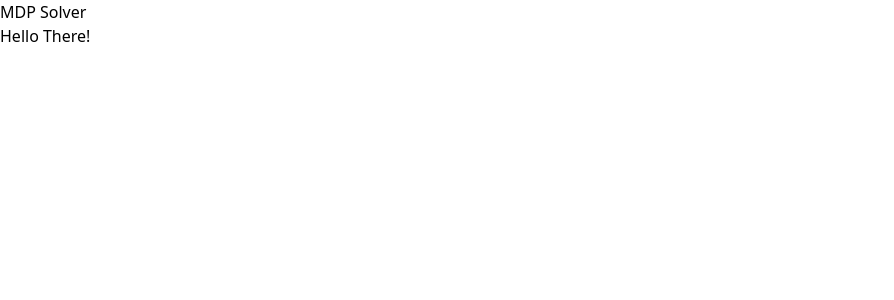
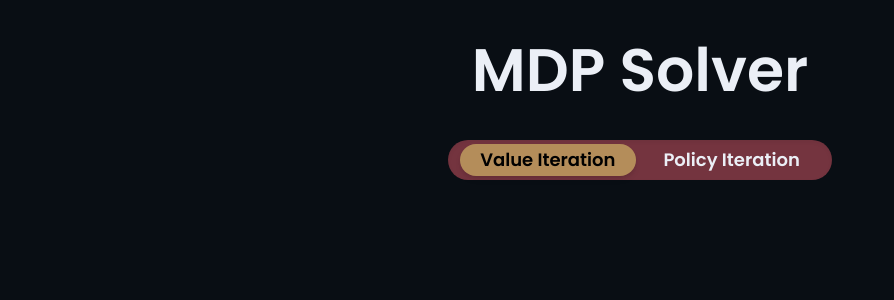
Before and after one commit to Toleas03/mdp-solver, a React (Create React App) app: page / in a window 1280 px wide. Shown: the top 300 px of the page, without its empty margins (0-894 px from the left). Built offline with nearby package versions, Linux system fonts and the light colour scheme.

Commit message:
Added functionless toggle

```diff
--- a/public/index.html
+++ b/public/index.html
@@ -7,7 +7,7 @@
     <meta name="theme-color" content="#000000" />
     <meta
       name="description"
-      content="Web site created using create-react-app"
+      content="MDP Solver"
     />
     <link rel="apple-touch-icon" href="%PUBLIC_URL%/logo192.png" />
     <!--
@@ -24,9 +24,9 @@
       work correctly both with client-side routing and a non-root public URL.
       Learn how to configure a non-root public URL by running `npm run build`.
     -->
-    <title>React App</title>
+    <title>MDP Solver</title>
   </head>
-  <body>
+  <body class="bg-bkg-200 font-poppins text-center">
     <noscript>You need to enable JavaScript to run this app.</noscript>
     <div id="root"></div>
     <!--
--- a/src/components/Body.js
+++ b/src/components/Body.js
@@ -2,7 +2,13 @@ import React from 'react';
 
 function Body() {
   return (
-    <div>Hello There!</div>
+    <div className="w-full flex justify-center pt-10">
+      <div className="bg-secondary w-96 h-10 flex justify-center items-center rounded-full z-0 relative shadow-inner">
+        <div className="bg-accent w-44 h-8 absolute z-10 rounded-full left-3 shadow-md"></div>
+        <span className="pr-6 text-lg font-semibold z-20 cursor-pointer">Value Iteration</span>
+        <span className="pl-6 text-whitish text-lg font-semibold z-20 cursor-pointer">Policy Iteration</span>
+      </div>
+    </div>
   )
 }
 
--- a/src/components/Header.js
+++ b/src/components/Header.js
@@ -6,7 +6,7 @@ function Header() {
   return (
     <div>
         <Router>
-            <Link to="/">MDP Solver</Link>
+            <Link className="text-center text-6xl text-whitish block pt-10 font-semibold" to="/">MDP Solver</Link>
             <Routes>
                 <Route path="/" exact component = {App}/>
             </Routes>
--- a/src/index.css
+++ b/src/index.css
@@ -1,3 +1,5 @@
+@import url('https://fonts.googleapis.com/css2?family=Poppins:ital,wght@0,100;0,200;0,300;0,400;0,500;0,600;0,700;0,800;0,900;1,100;1,200;1,300;1,400;1,500;1,600;1,700;1,800;1,900&display=swap');
+
 @tailwind base;
 @tailwind components;
 @tailwind utilities;
--- a/tailwind.config.js
+++ b/tailwind.config.js
@@ -1,10 +1,24 @@
 /** @type {import('tailwindcss').Config} */
 module.exports = {
   content: [
-    "./src/**/*.{js,jsx,ts,tsx}",
+    "./src/**/*.{js,jsx,ts,tsx}", "./public/index.html",
   ],
   theme: {
-    extend: {},
+    extend: {
+      colors: {
+        primary: "#a7bdd7",
+        secondary: "#74343f",
+        accent: "#b48d5a",
+        bkg: {
+          100: "#11161b",
+          200: "#090e14"
+        },
+        whitish: "#ebeff6"
+      },
+      fontFamily: {
+        poppins: ["Poppins"]
+      }
+    },
   },
   plugins: [],
 }
```
